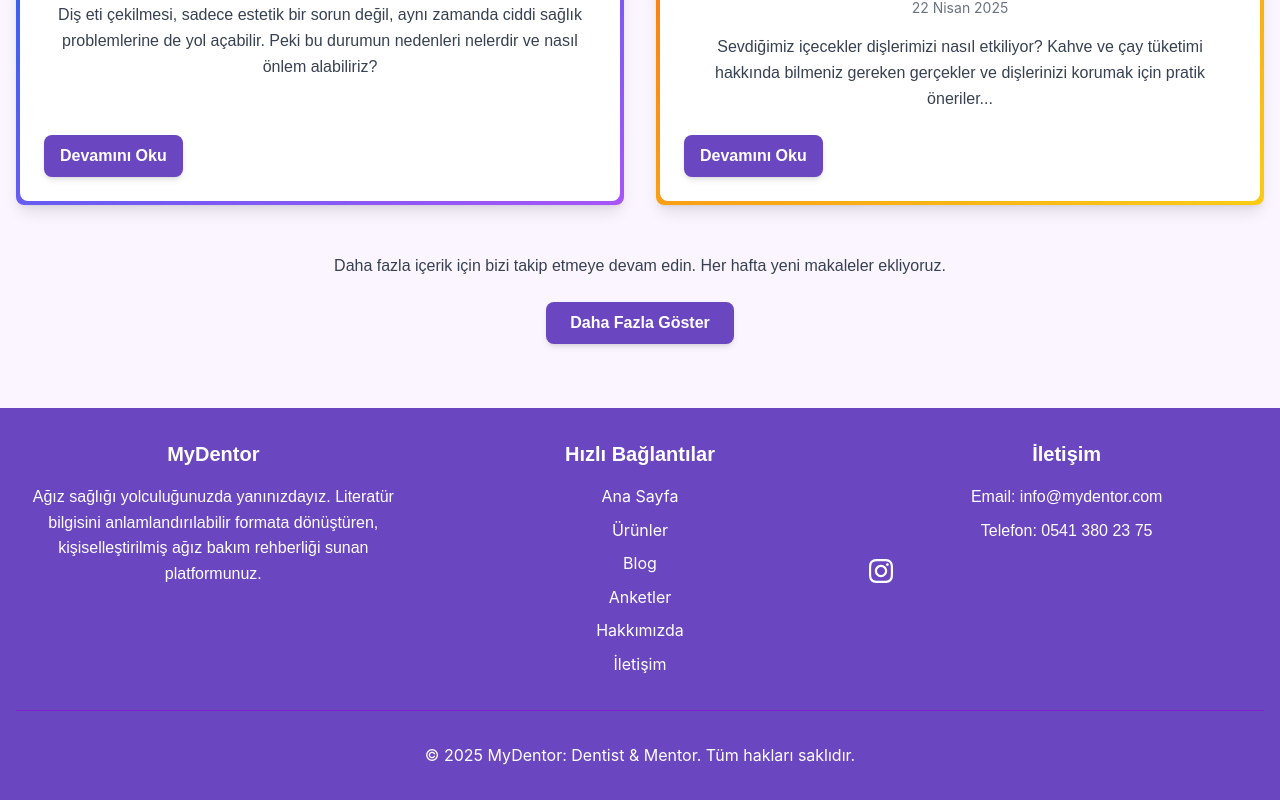
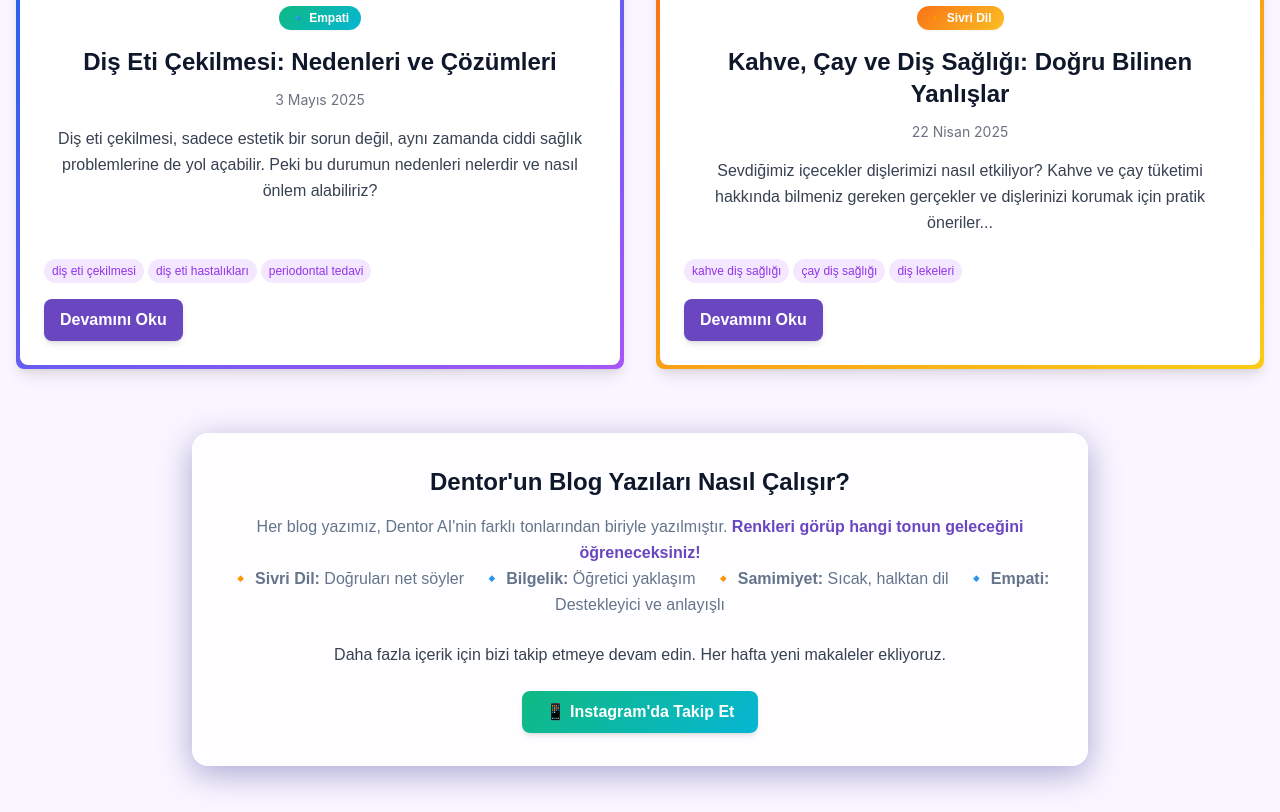
Before and after one commit to MyDentor/mydentor-website, a React (Create React App) app: page /blog in a window 1280 px wide. Shown: the part 748-1560 px from the top of the page. Built offline with nearby package versions, Linux system fonts and the light colour scheme; the HTML template or start-up script is replaced by a standard one.

Commit message:
Update BlogPage to use dynamic blog service

```diff
--- a/src/pages/BlogPage.jsx
+++ b/src/pages/BlogPage.jsx
@@ -1,39 +1,51 @@
-import React from 'react';
+import React, { useState, useEffect } from 'react';
+import { Link } from 'react-router-dom';
 import { motion } from 'framer-motion';
+import { Helmet } from 'react-helmet-async';
+import { blogService } from '../services/blogService';
 
 const BlogPage = () => {
-  const blogPosts = [
-    {
-      title: "Diş İpi Kullanmanın Püf Noktaları",
-      excerpt: "Diş ipi kullanmak, çoğu kişi için zor ve sıkıcı bir görev gibi görünebilir. Ancak doğru teknikle bu işlem hem kolay hem de etkili hale gelebilir. İşte diş ipi kullanırken hayatınızı kolaylaştıracak ipuçları...",
-      date: "28 Mayıs 2025",
-      image: "/images/blog-floss.jpg",
-      gradient: "bg-gradient-to-br from-purple-600 to-pink-500"
-    },
-    {
-      title: "Çocuklarda Diş Fırçalama Alışkanlığı Nasıl Kazandırılır?",
-      excerpt: "Çocuğunuza diş fırçalama alışkanlığı kazandırmak için mücadele mi ediyorsunuz? Oyunlaştırma teknikleri ve yaratıcı yaklaşımlarla bu süreci hem eğlenceli hem de etkili hale getirebilirsiniz...",
-      date: "15 Mayıs 2025",
-      image: "/images/blog-kids.jpg",
-      gradient: "bg-gradient-to-br from-green-500 to-teal-400"
-    },
-    {
-      title: "Diş Eti Çekilmesi: Nedenleri ve Çözümleri",
-      excerpt: "Diş eti çekilmesi, sadece estetik bir sorun değil, aynı zamanda ciddi sağlık problemlerine de yol açabilir. Peki bu durumun nedenleri nelerdir ve nasıl önlem alabiliriz?",
-      date: "3 Mayıs 2025",
-      image: "/images/blog-gums.jpg",
-      gradient: "bg-gradient-to-br from-blue-600 to-purple-500"
-    },
-    {
-      title: "Kahve, Çay ve Diş Sağlığı: Doğru Bilinen Yanlışlar",
-      excerpt: "Sevdiğimiz içecekler dişlerimizi nasıl etkiliyor? Kahve ve çay tüketimi hakkında bilmeniz gereken gerçekler ve dişlerinizi korumak için pratik öneriler...",
-      date: "22 Nisan 2025",
-      image: "/images/blog-coffee.jpg",
-      gradient: "bg-gradient-to-br from-orange-500 to-yellow-400"
+  const [blogPosts, setBlogPosts] = useState([]);
+  const [loading, setLoading] = useState(true);
+
+  useEffect(() => {
+    const loadBlogPosts = () => {
+      try {
+        const posts = blogService.getAllPosts();
+        setBlogPosts(posts);
+        setLoading(false);
+      } catch (error) {
+        console.error('Blog yazıları yüklenirken hata:', error);
+        setLoading(false);
       }
-  ];
+    };
+
+    loadBlogPosts();
+  }, []);
+
+  if (loading) {
+    return (
+      <div className="min-h-screen bg-purple-50 flex items-center justify-center">
+        <div className="text-center">
+          <div className="animate-spin rounded-full h-12 w-12 border-b-2 border-mydentor-primary mx-auto mb-4"></div>
+          <p className="text-gray-600 font-poppins">Blog yazıları yükleniyor...</p>
+        </div>
+      </div>
+    );
+  }
 
   return (
+    <>
+      <Helmet>
+        <title>Blog | MyDentor - Ağız Sağlığı Rehberi</title>
+        <meta name="description" content="Ağız sağlığı hakkında bilmeniz gereken her şey, Dentor AI'nin anlaşılır diliyle. Diş bakımı, diş ipi kullanımı, çocuk diş sağlığı ve daha fazlası." />
+        <meta name="keywords" content="ağız sağlığı blog, diş bakımı rehberi, diş ipi kullanımı, çocuk diş sağlığı, dentor blog, mydentor blog" />
+        <meta property="og:title" content="Blog | MyDentor - Ağız Sağlığı Rehberi" />
+        <meta property="og:description" content="Ağız sağlığı hakkında bilmeniz gereken her şey, Dentor AI'nin anlaşılır diliyle." />
+        <meta property="og:url" content="https://mydentor.com/blog" />
+        <link rel="canonical" href="https://mydentor.com/blog" />
+      </Helmet>
+
       <div className="bg-purple-50 min-h-screen py-16">
         <div className="container mx-auto px-4">
           <motion.div
@@ -51,7 +63,7 @@ const BlogPage = () => {
           <div className="grid grid-cols-1 md:grid-cols-2 gap-8">
             {blogPosts.map((post, index) => (
               <motion.div
-              key={post.title}
+                key={post.id}
                 initial={{ opacity: 0, y: 20 }}
                 animate={{ opacity: 1, y: 0 }}
                 transition={{ duration: 0.5, delay: index * 0.1 }}
@@ -59,29 +71,93 @@ const BlogPage = () => {
                 whileHover={{ scale: 1.02 }}
               >
                 <div className="bg-white rounded-lg overflow-hidden p-6 h-full flex flex-col">
+                  {/* Ton Badge */}
+                  <div className="mb-4">
+                    <span className={`inline-flex items-center font-nunito font-semibold rounded-full shadow-sm text-white px-3 py-1 text-xs ${
+                      post.tone === 'sivri' ? 'bg-gradient-dentor-sivri' :
+                      post.tone === 'bilgelik' ? 'bg-gradient-dentor-bilgelik' :
+                      post.tone === 'samimiyet' ? 'bg-gradient-dentor-samimiyet' :
+                      'bg-gradient-dentor-empati'
+                    }`}>
+                      {post.tone === 'sivri' && '🔸 Sivri Dil'}
+                      {post.tone === 'bilgelik' && '🔹 Bilgelik'}
+                      {post.tone === 'samimiyet' && '🔸 Samimiyet'}
+                      {post.tone === 'empati' && '🔹 Empati'}
+                    </span>
+                  </div>
+
                   <h2 className="font-nunito font-bold text-2xl mb-3">{post.title}</h2>
-                <p className="text-gray-500 text-sm mb-4">{post.date}</p>
+                  <p className="text-gray-500 text-sm mb-4">{post.dateFormatted}</p>
                   <p className="text-gray-700 font-poppins mb-6 flex-grow">{post.excerpt}</p>
-                <button className="bg-mydentor-primary text-white font-nunito font-bold py-2 px-4 rounded-lg shadow-md hover:bg-purple-700 transition-colors self-start">
+
+                  {/* Keywords */}
+                  <div className="mb-4">
+                    <div className="flex flex-wrap gap-1">
+                      {post.keywords.slice(0, 3).map((keyword, keyIndex) => (
+                        <span
+                          key={keyIndex}
+                          className="bg-purple-100 text-purple-600 px-2 py-1 rounded-full text-xs font-poppins"
+                        >
+                          {keyword}
+                        </span>
+                      ))}
+                    </div>
+                  </div>
+
+                  <Link
+                    to={`/blog/${post.slug}`}
+                    className="bg-mydentor-primary text-white font-nunito font-bold py-2 px-4 rounded-lg shadow-md hover:bg-purple-700 transition-colors self-start"
+                  >
                     Devamını Oku
-                </button>
+                  </Link>
                 </div>
               </motion.div>
             ))}
           </div>
 
-        <div className="mt-12 text-center">
+          {/* Bottom Section */}
+          <motion.div
+            initial={{ opacity: 0, y: 20 }}
+            animate={{ opacity: 1, y: 0 }}
+            transition={{ duration: 0.5, delay: 0.6 }}
+            className="mt-16 text-center"
+          >
+            <div className="bg-white/80 backdrop-blur-sm rounded-2xl p-8 max-w-4xl mx-auto border border-white/20 shadow-glass">
+              <h3 className="font-nunito font-bold text-2xl text-support-wisdom-black mb-4">
+                Dentor'un Blog Yazıları Nasıl Çalışır?
+              </h3>
+              <p className="font-poppins text-support-balanced-gray leading-relaxed mb-6">
+                Her blog yazımız, Dentor AI'nin farklı tonlarından biriyle yazılmıştır.
+                <span className="font-semibold text-mydentor-primary"> Renkleri görüp hangi tonun geleceğini öğreneceksiniz!</span>
+                <br />
+                🔸 <strong>Sivri Dil:</strong> Doğruları net söyler &nbsp;&nbsp;
+                🔹 <strong>Bilgelik:</strong> Öğretici yaklaşım &nbsp;&nbsp;
+                🔸 <strong>Samimiyet:</strong> Sıcak, halktan dil &nbsp;&nbsp;
+                🔹 <strong>Empati:</strong> Destekleyici ve anlayışlı
+              </p>
+
+              <div className="text-center">
                 <p className="text-gray-700 font-poppins mb-6">
                   Daha fazla içerik için bizi takip etmeye devam edin. Her hafta yeni makaleler ekliyoruz.
                 </p>
+
+                {/* Newsletter subscription or social links can go here */}
                 <div className="flex justify-center space-x-4">
-            <button className="bg-mydentor-primary text-white font-nunito font-bold py-2 px-6 rounded-lg shadow-md hover:bg-purple-700 transition-colors">
-              Daha Fazla Göster
-            </button>
+                  <a
+                    href="https://instagram.com/dt.berkyldrm"
+                    target="_blank"
+                    rel="noopener noreferrer"
+                    className="bg-gradient-dentor-empati text-white font-nunito font-bold py-2 px-6 rounded-lg shadow-md hover:opacity-90 transition-opacity"
+                  >
+                    📱 Instagram'da Takip Et
+                  </a>
                 </div>
               </div>
             </div>
+          </motion.div>
         </div>
+      </div>
+    </>
   );
 };
 
```
Lines whose indentation alone changed are shown as unchanged.
